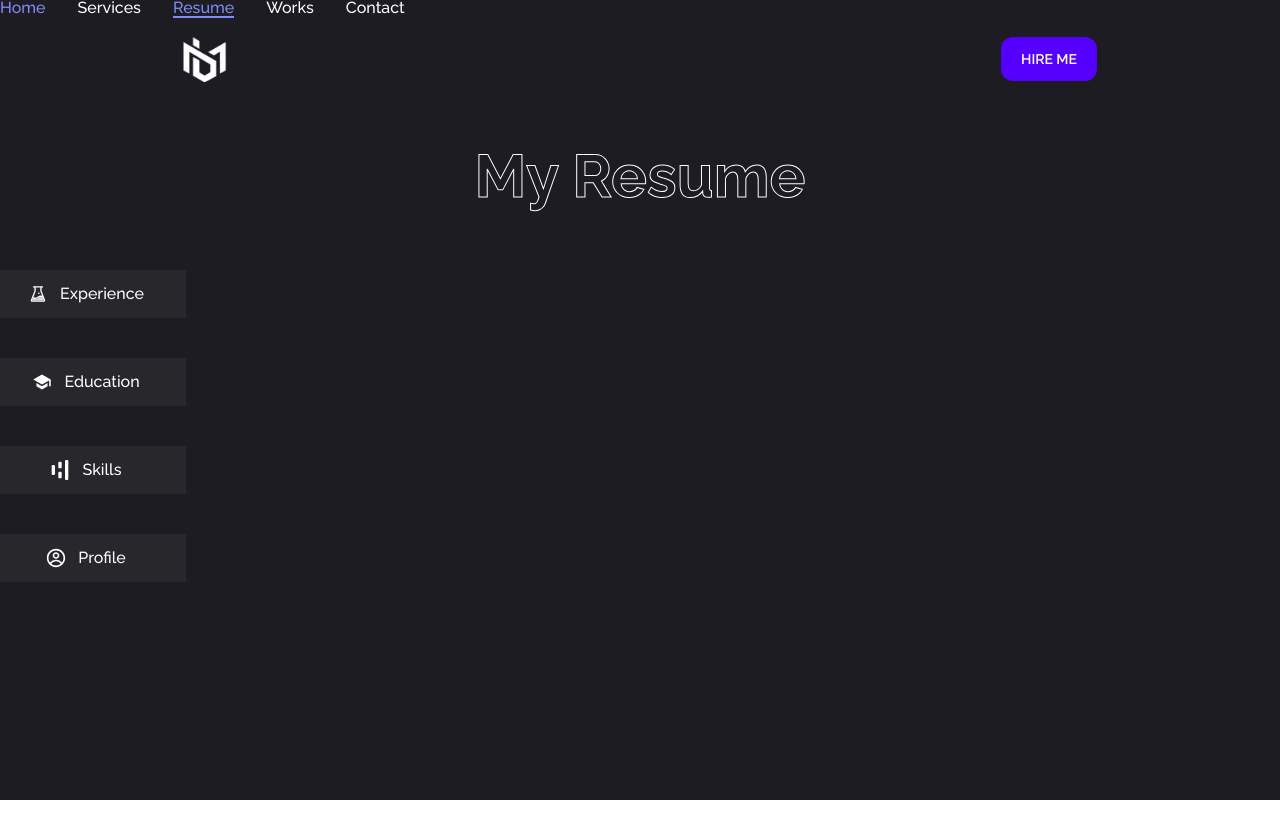
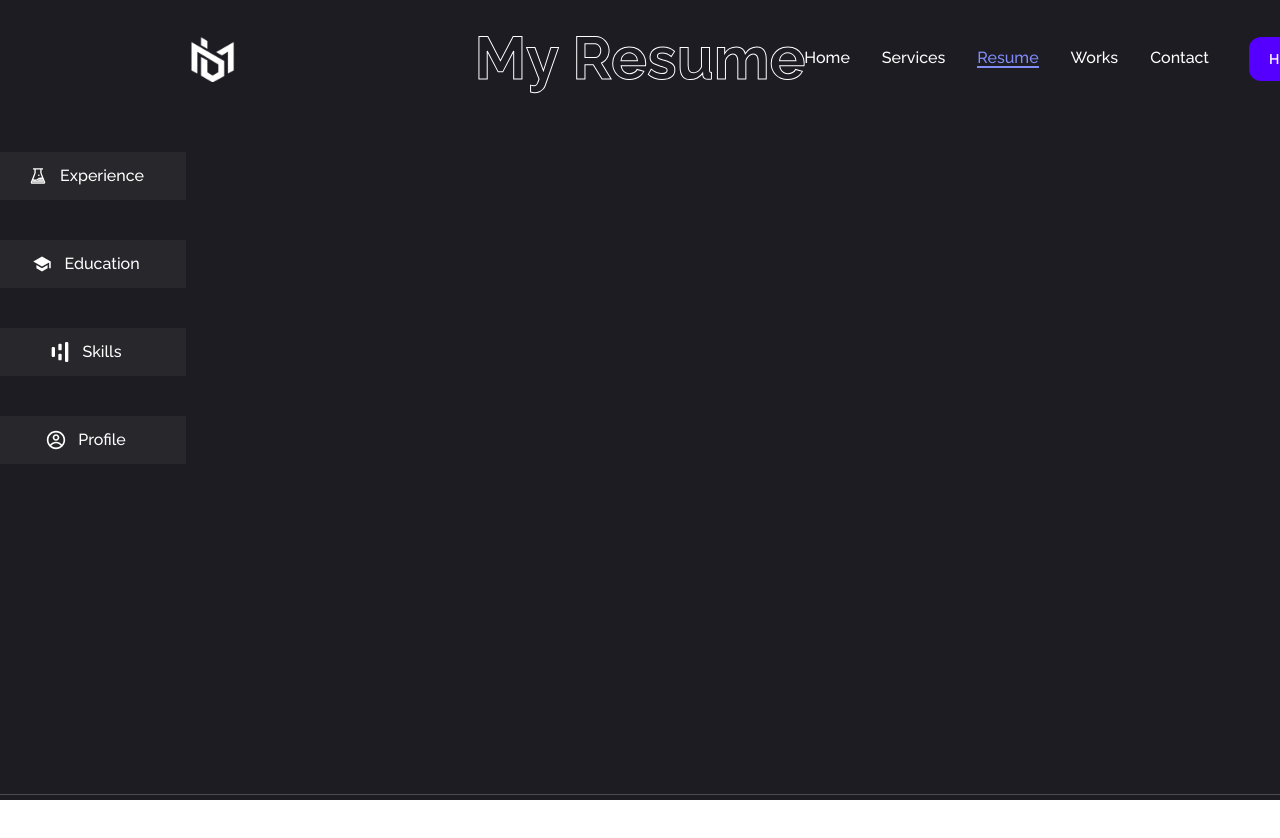
Before and after one commit to ZineelabidineDkirDev/zainPortfolio, a Next.js app: page /resume in a window 1280 px wide. Shown: the top 838 px of the page. Built offline with nearby package versions, Linux system fonts and the light colour scheme.

Commit message:
correct nav

```diff
--- a/components/Header.jsx
+++ b/components/Header.jsx
@@ -7,7 +7,7 @@ import Image from 'next/image';
 
 const Header = () => {
   return (
-    <header className="px-8 xl:mx-32 xl:py-7 text-white bg-transparent mx-1 max-sm:overflow-x-hidden">
+    <header className="fixed top-0 left-0 w-full max-sm:hidden xl:flex items-center gap-8 px-8 xl:mx-32 xl:py-7 text-white bg-transparent z-50">
       <div className="container xl:mx-auto ml-0 flex justify-between items-center">
         {/* Logo */}
         <Link href="/">
--- a/components/Nav.jsx
+++ b/components/Nav.jsx
@@ -15,7 +15,7 @@ const Nav = () => {
   const pathname = usePathname();
 
   return (
-    <nav className="flex gap-8 fixed top-0 left-0 right-0 z-50">
+    <nav className="flex gap-8">
       {links.map((link, index) => (
         <Link
           key={index}
```
